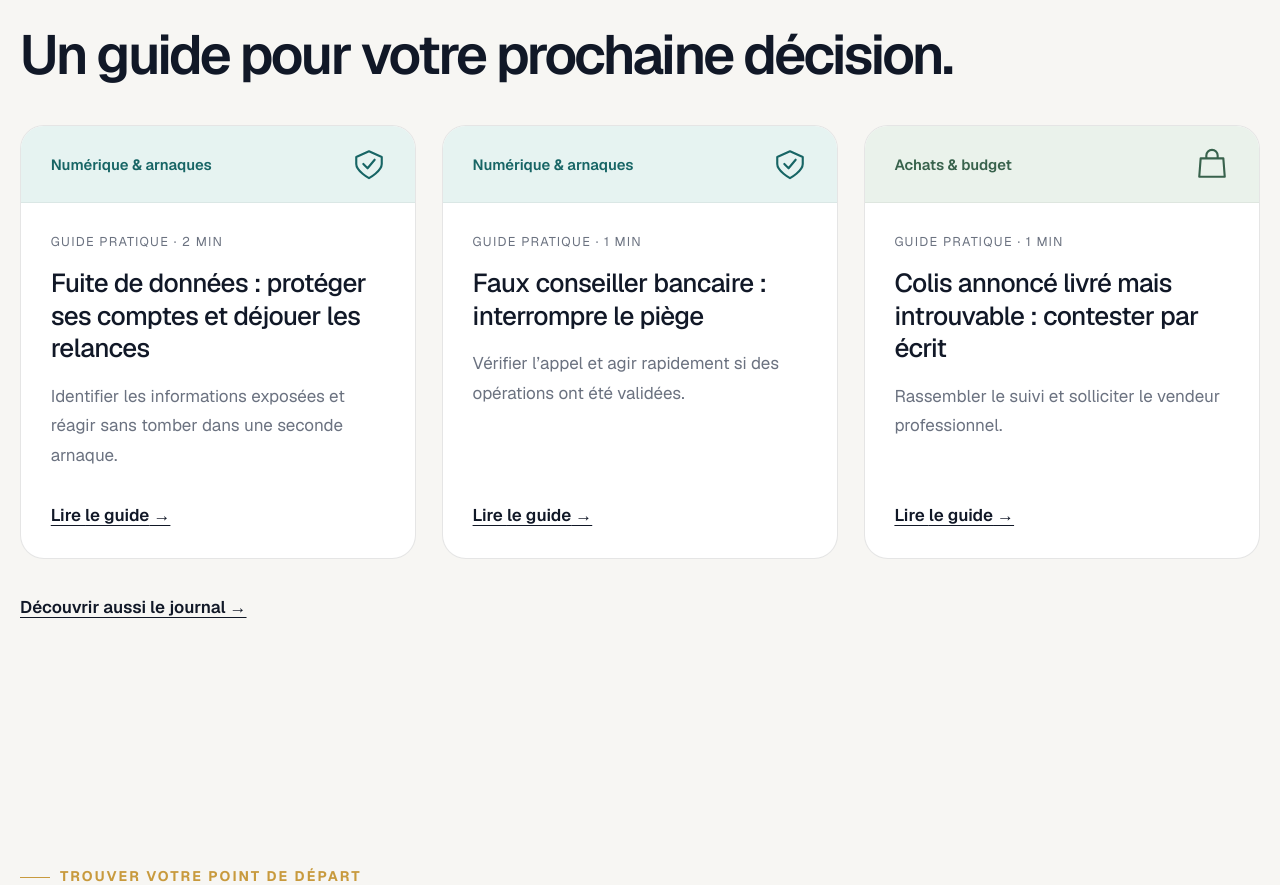
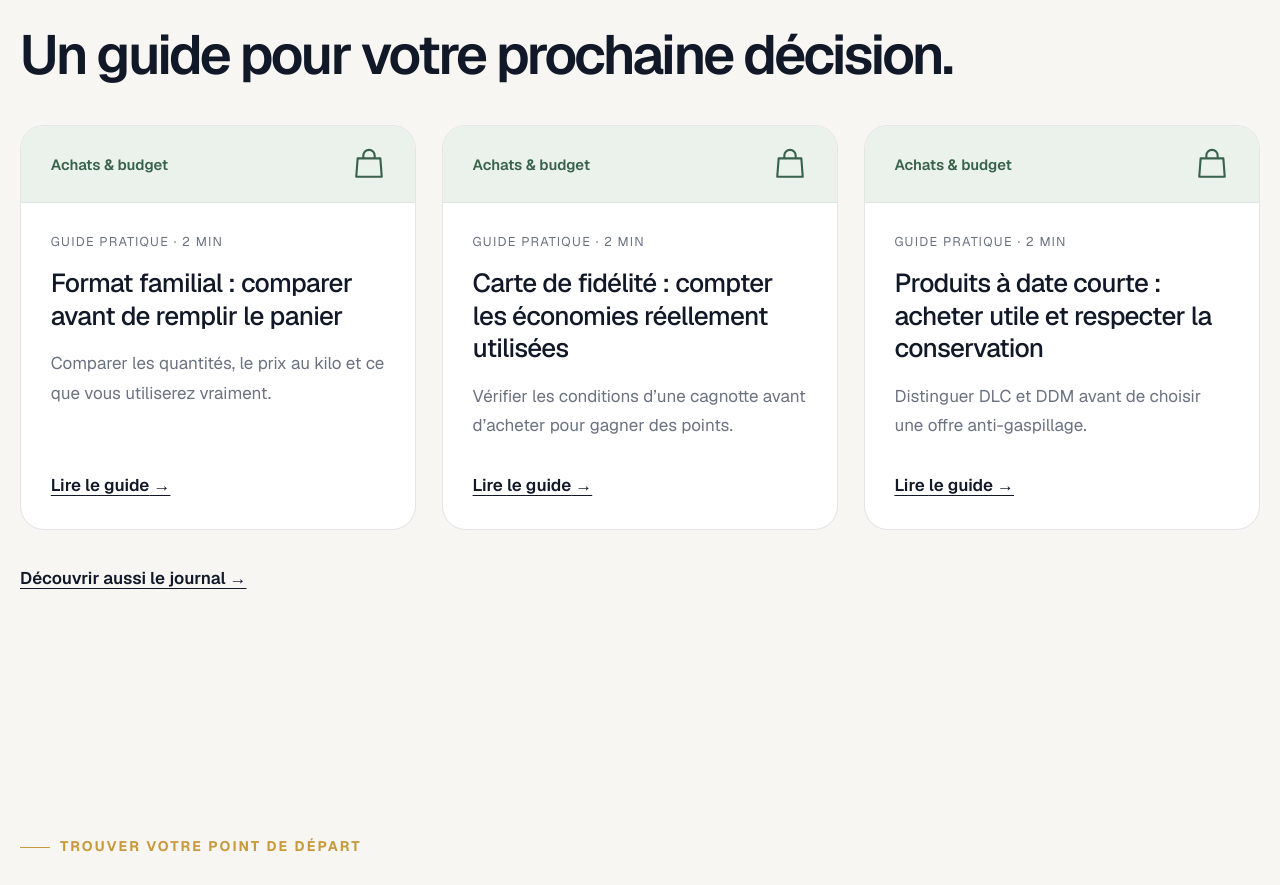
Before and after one commit to Nikolaos59/mes-regles-d-or, a Next.js app: page / in a window 1280 px wide. Shown: the part 1060-1945 px from the top of the page. Built offline with nearby package versions, Linux system fonts and the light colour scheme; no server answers.

Commit message:
Add three sourced consumer shopping guides

```diff
--- a/src/data/guides-verified.ts
+++ b/src/data/guides-verified.ts
@@ -1,6 +1,145 @@
 import type { Publication } from "@/data/publications";
 
 export const verifiedGuides: readonly Publication[] = [
+
+  {
+    "kind": "guides",
+    "slug": "formats-familiaux-prix-kilo",
+    "title": "Format familial : comparer avant de remplir le panier",
+    "description": "Comparer les quantités, le prix au kilo et ce que vous utiliserez vraiment.",
+    "intro": "La règle d’or : un grand paquet ne prouve pas une économie. Ramenez les offres à la même unité avant de choisir.",
+    "themeId": "achats",
+    "categoryId": "argent-consommation",
+    "reviewedAt": "2026-09-29",
+    "sections": [
+      {
+        "title": "Comparer des produits équivalents",
+        "paragraphs": [
+          "Vérifiez la référence, la composition et la quantité nette. La DGCCRF rappelle que le prix au kilo ou au litre accompagne le prix de vente pour la majorité des produits alimentaires préemballés, avec des exceptions. Deux emballages proches peuvent contenir des quantités différentes."
+        ]
+      },
+      {
+        "title": "Faire un calcul simple",
+        "paragraphs": [
+          "Exemple fictif : 400 g à 3 € représentent 7,50 €/kg ; 750 g à 6 € représentent 8 €/kg. Le plus gros paquet revient ici plus cher à quantité égale. Divisez le prix par le poids en kilogrammes, ou par le volume en litres."
+        ]
+      },
+      {
+        "title": "Acheter la quantité utile",
+        "paragraphs": [
+          "Comparez d’abord le montant payé immédiatement, puis les éventuels avantages différés. Un lot oblige parfois à acheter davantage que prévu. Avant de le choisir, vérifiez votre stock, la place disponible et la quantité que vous consommerez. L’analyse des formats proposée par Olivier Dauvers inspire ce réflexe ; ses exemples anciens ne constituent pas un relevé de prix actuel."
+        ]
+      }
+    ],
+    "checklist": [
+      "Même produit et même unité comparés.",
+      "Prix au kilo ou au litre recalculé en cas de doute.",
+      "Quantité adaptée aux besoins."
+    ],
+    "sources": [
+      {
+        "label": "DGCCRF — L’information sur les prix",
+        "url": "https://www.economie.gouv.fr/dgccrf/les-fiches-pratiques/linformation-sur-les-prix",
+        "kind": "reference"
+      },
+      {
+        "label": "Olivier Dauvers — Quiz Grande Conso, 23 août 2023",
+        "url": "https://www.olivierdauvers.fr/2023/08/23/les-quiz-grande-conso-jai-une-colle-pour-vous/",
+        "kind": "inspiration"
+      }
+    ]
+  },
+  {
+    "kind": "guides",
+    "slug": "carte-fidelite-cagnotte",
+    "title": "Carte de fidélité : compter les économies réellement utilisées",
+    "description": "Vérifier les conditions d’une cagnotte avant d’acheter pour gagner des points.",
+    "intro": "La règle d’or : une récompense future n’est pas une réduction immédiate. Évaluez l’avantage à partir de vos achats prévus.",
+    "themeId": "achats",
+    "categoryId": "argent-consommation",
+    "reviewedAt": "2026-09-29",
+    "sections": [
+      {
+        "title": "Séparer paiement et récompense",
+        "paragraphs": [
+          "Exemple fictif : un produit payé 10 € avec 3 € cagnottés coûte bien 10 € aujourd’hui. L’avantage de 3 € ne devient une économie que si vous pouvez l’utiliser sur un prochain achat utile. Comparez aussi les offres sans carte."
+        ]
+      },
+      {
+        "title": "Lire les conditions du programme",
+        "paragraphs": [
+          "Vérifiez les produits éligibles, l’activation éventuelle des offres, les exclusions, le minimum d’achat, les magasins concernés et la date d’expiration. Contrôlez aussi les frais d’adhésion. Les règles varient selon les programmes et peuvent changer : consultez les conditions actuelles de l’enseigne."
+        ]
+      },
+      {
+        "title": "Éviter l’achat de trop",
+        "paragraphs": [
+          "Dans son analyse de février 2025 du club Vertbaudet, Olivier Dauvers illustre comment seuils et échéances peuvent encourager des visites et achats supplémentaires. Ce cas historique ne décrit pas nécessairement les conditions actuelles. Notre conseil : ne complétez pas un panier uniquement pour débloquer un avantage inférieur à la dépense ajoutée."
+        ]
+      },
+      {
+        "title": "Vérifier après le passage en caisse",
+        "paragraphs": [
+          "Conservez le ticket et l’offre utilisée. Regardez si l’avantage attendu apparaît sur votre compte ; en cas d’écart, demandez une explication au service client avec ces éléments. Notez l’échéance d’utilisation sans vous imposer un nouvel achat inutile."
+        ]
+      }
+    ],
+    "checklist": [
+      "Montant à payer aujourd’hui identifié.",
+      "Conditions et échéance consultées.",
+      "Cagnotte vérifiée après l’achat."
+    ],
+    "sources": [
+      {
+        "label": "Olivier Dauvers — Analyse du club Vertbaudet, 21 février 2025",
+        "url": "https://www.olivierdauvers.fr/2025/02/21/fidelite-le-nouveau-programme-sur-le-fil-mais-seduisant-du-club-vertbaudet/",
+        "kind": "reference"
+      }
+    ]
+  },
+  {
+    "kind": "guides",
+    "slug": "produits-date-courte",
+    "title": "Produits à date courte : acheter utile et respecter la conservation",
+    "description": "Distinguer DLC et DDM avant de choisir une offre anti-gaspillage.",
+    "intro": "La règle d’or : une remise intéressante ne remplace ni la lecture de l’étiquette ni un repas prévu.",
+    "themeId": "achats",
+    "categoryId": "argent-consommation",
+    "reviewedAt": "2026-09-29",
+    "sections": [
+      {
+        "title": "Identifier la date",
+        "paragraphs": [
+          "La mention « À consommer jusqu’au » correspond à une DLC : ne la dépassez pas. « À consommer de préférence avant » indique une DDM : son dépassement n’impose pas systématiquement de jeter le produit si l’emballage est intact et les conditions de conservation respectées. Pour l’alimentation infantile, les qualités nutritionnelles ne sont plus garanties après la DDM."
+        ]
+      },
+      {
+        "title": "Prévoir la consommation",
+        "paragraphs": [
+          "Avant d’acheter, choisissez quand vous utiliserez le produit et vérifiez sa température de conservation. Après ouverture, suivez le délai et les consignes propres à l’étiquette. N’achetez pas plusieurs barquettes si vous ne pourrez pas les consommer à temps."
+        ]
+      },
+      {
+        "title": "Ne pas improviser une conservation",
+        "paragraphs": [
+          "La DGCCRF déconseille de congeler un produit dont la DLC est proche, atteinte ou dépassée. Respectez la chaîne du froid. Une conserve bombée, rouillée ou déformée appelle la prudence : en cas de doute, ne consommez pas son contenu. Une remise n’écarte aucun de ces critères."
+        ]
+      }
+    ],
+    "checklist": [
+      "DLC ou DDM identifiée.",
+      "Repas prévu dans le délai adapté.",
+      "Emballage et conservation contrôlés."
+    ],
+    "sources": [
+      {
+        "label": "DGCCRF — DLC et DDM : ce que vous devez savoir",
+        "url": "https://www.economie.gouv.fr/dgccrf/les-fiches-pratiques/date-limite-de-consommation-et-date-de-durabilite-minimale-ce-que-vous-devez-savoir",
+        "kind": "reference"
+      }
+    ]
+  }
+,
 {
   "kind": "guides",
   "slug": "fuite-donnees-personnelles",
```
Also changed, not shown: 1 other file (tests, documents, lock files or other folders).
